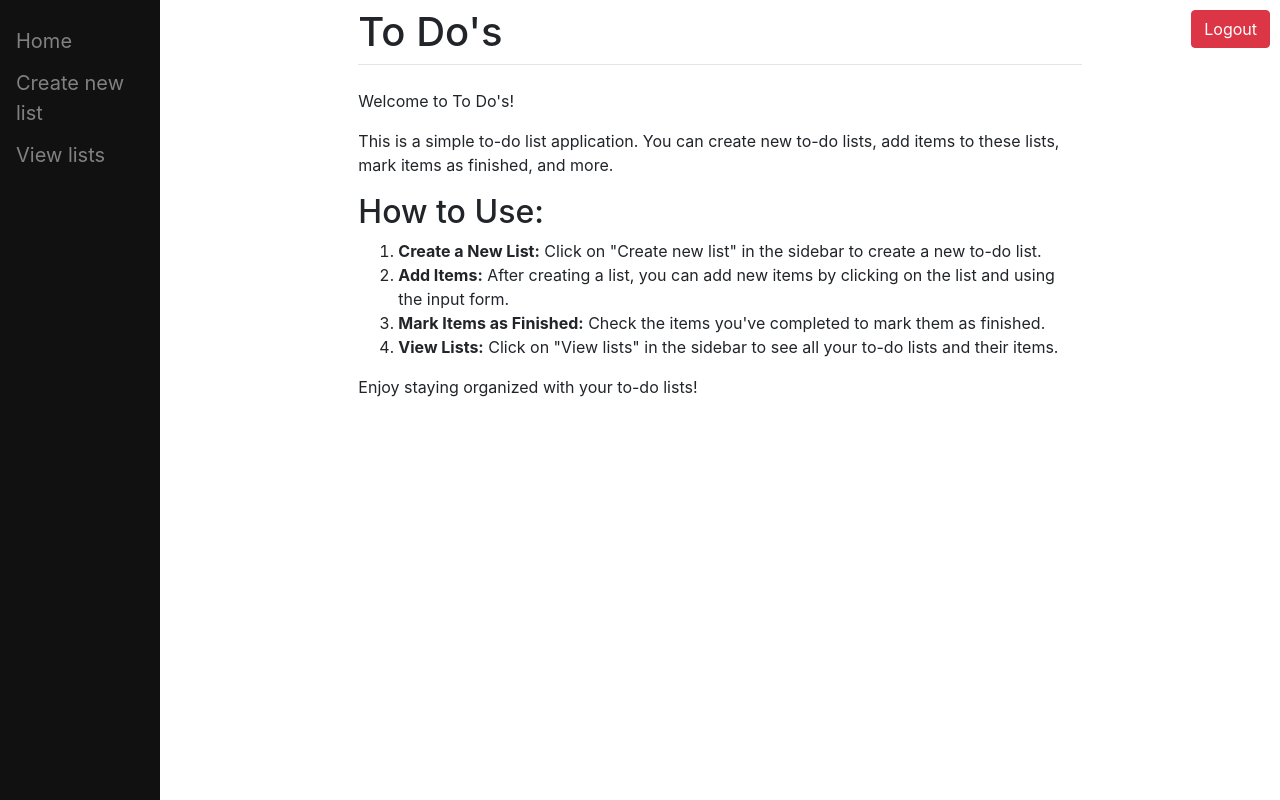
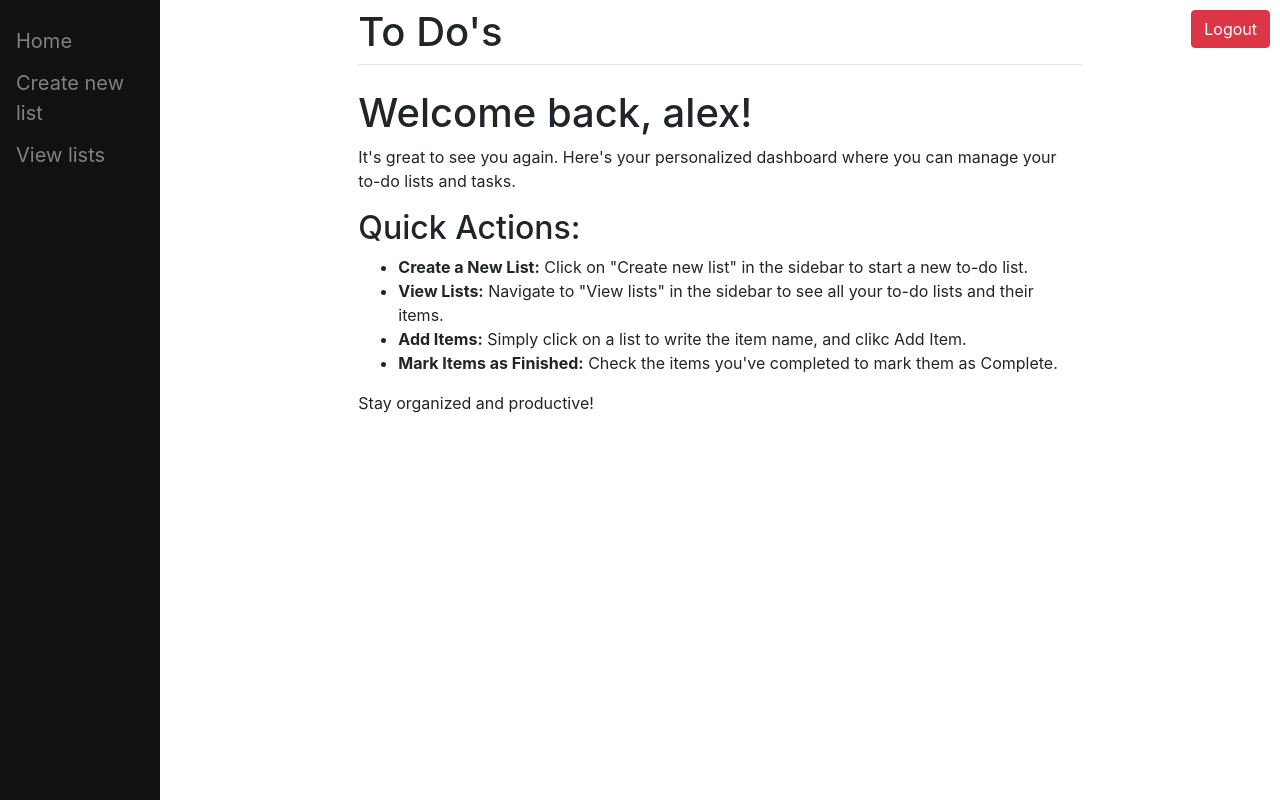
Before and after one commit to Viken97/to_do_list_django, a Django app: page / in a window 1280 px wide. Run offline with Django 5.2, Linux system fonts and the light colour scheme; a user stored in the database is signed in.

Commit message:
formatting

```diff
--- a/main/templates/main/home.html
+++ b/main/templates/main/home.html
@@ -1,5 +1,34 @@
 {% extends 'main/base.html' %} {% block title%} Home Page {% endblock %}
+
 {% block content %}
+
+  {% if user.is_authenticated %}
+    <h1>Welcome back, {{ user.username }}!</h1>
+
+    <p>
+      It's great to see you again. Here's your personalized dashboard where you can manage your to-do lists and tasks.
+    </p>
+
+    <h2>Quick Actions:</h2>
+    <ul>
+      <li>
+        <strong>Create a New List:</strong> Click on "Create new list" in the sidebar to start a new to-do list.
+      </li>
+      <li>
+        <strong>View Lists:</strong> Navigate to "View lists" in the sidebar to see all your to-do lists and their items.
+      </li>
+      <li>
+        <strong>Add Items:</strong> Simply click on a list to write the item name, and clikc Add Item.
+      </li>
+      <li>
+        <strong>Mark Items as Finished:</strong> Check the items you've completed to mark them as Complete.
+      </li>
+    </ul>
+
+    <p>Stay organized and productive!</p>
+
+
+  {% else %}
     <p>Welcome to To Do's!</p>
 
     <p>
@@ -28,5 +57,6 @@
     </ol>
 
     <p>Enjoy staying organized with your to-do lists!</p>
+  {% endif %}
 
 {% endblock%}
--- a/main/templates/main/list.html
+++ b/main/templates/main/list.html
@@ -12,7 +12,6 @@
                 <input type="checkbox" value="clicked" name="c{{ item.id }}" >
             </div>
         </div>
-        <!-- Add CSS class based on completion status -->
 
         <input type="text" value="{{ item.text }}" class="form-control {% if item.complete %}completed{% endif %}">
     </div>
```
Also changed, not shown: main/static/main/style.css (+7 -0 lines). Lines whose indentation alone changed are shown as unchanged.
